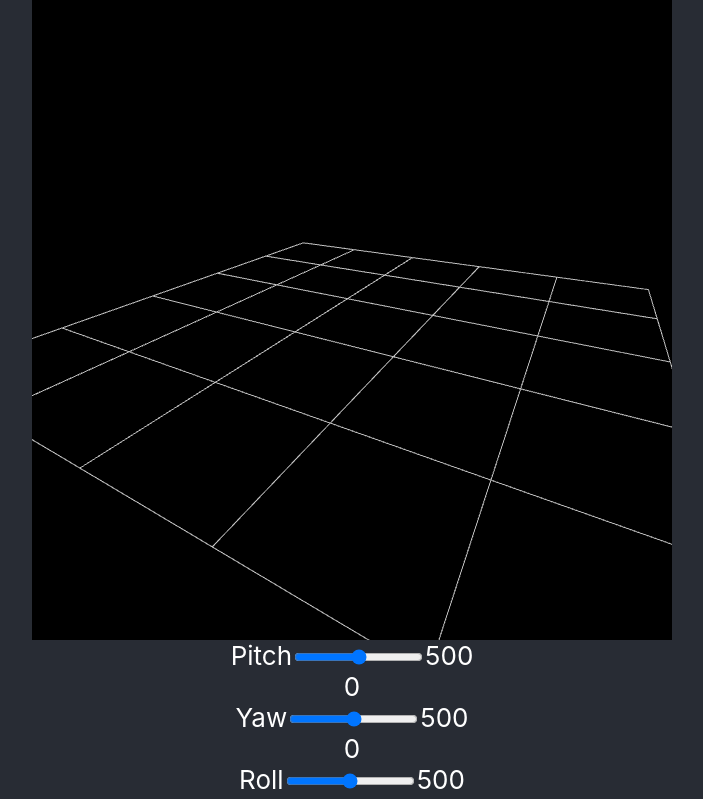
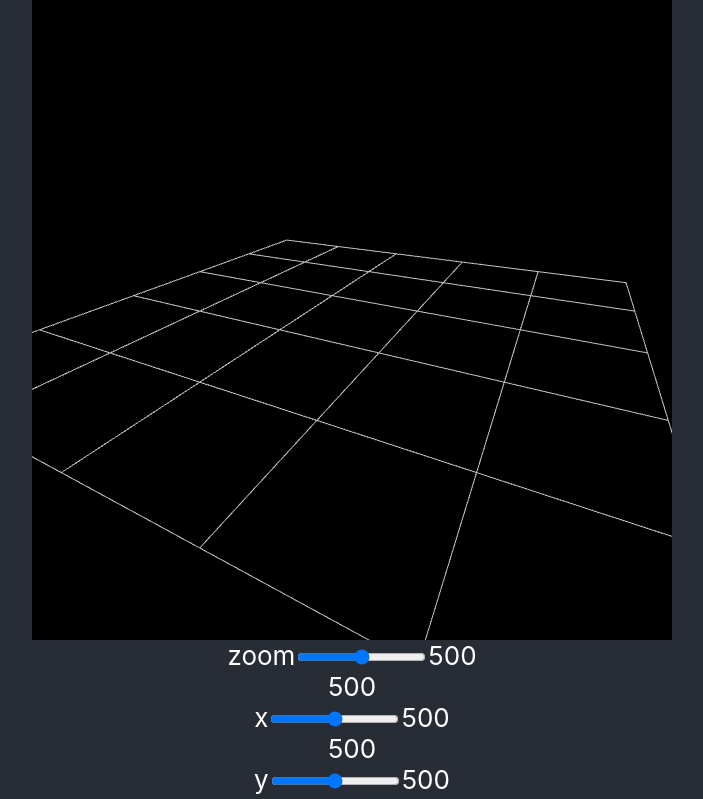
Before and after one commit to anselbrandt/threejs-react-demo, a React (Create React App) app: page / in a window 1280 px wide. Shown: the top 799 px of the page, without its empty margins (288-991 px from the left). Built offline with nearby package versions, Linux system fonts and the light colour scheme; no server answers.

Commit message:
Add CameraControls

```diff
--- a/src/App.js
+++ b/src/App.js
@@ -4,6 +4,7 @@ import useGetViewport from "./useGetViewport";
 import useLoader from "./useLoader";
 import ThreeCanvas from "./ThreeCanvas";
 import ModelControls from "./ModelControls";
+import CameraControls from "./CameraControls";
 
 function App() {
   const canvasRef = useRef();
@@ -20,10 +21,13 @@ function App() {
     yaw: 500,
     roll: 500,
   });
+  const [sliderPosition, setSliderPosition] = useState({
+    zoom: 500,
+    x: 500,
+    y: 500,
+  });
 
-  const handleOrbit = () => {};
-
-  const handleChange = (event) => {
+  const handleRotation = (event) => {
     const { name, value } = event.target;
     setSliderRotation((prevState) => ({
       ...prevState,
@@ -32,6 +36,14 @@ function App() {
     setRotation((prevState) => ({
       ...prevState,
       [name]: Math.PI * (+value / 500 - 1),
+    }));
+  };
+
+  const handlePosition = (event) => {
+    const { name, value } = event.target;
+    setSliderPosition((prevState) => ({
+      ...prevState,
+      [name]: value,
     }));
   };
 
@@ -44,12 +56,15 @@ function App() {
         cameraPosition={cameraPosition}
         rotation={rotation}
         model={model}
-        handleOrbit={handleOrbit}
+      />
+      <CameraControls
+        sliderPosition={sliderPosition}
+        handlePosition={handlePosition}
       />
       <ModelControls
         rotation={rotation}
         sliderRotation={sliderRotation}
-        handleChange={handleChange}
+        handleRotation={handleRotation}
       />
     </div>
   );
--- /dev/null
+++ b/src/CameraControls.js
@@ -0,0 +1,47 @@
+import React from "react";
+
+export default function CameraControls(props) {
+  return (
+    <div>
+      <div>
+        zoom
+        <input
+          name="zoom"
+          type="range"
+          min={0}
+          max={1000}
+          value={props.sliderPosition.zoom}
+          onChange={props.handlePosition}
+        />
+        {props.sliderPosition.zoom}
+      </div>
+      {props.sliderPosition.zoom}
+      <div>
+        x
+        <input
+          name="x"
+          type="range"
+          min={0}
+          max={1000}
+          value={props.sliderPosition.x}
+          onChange={props.handlePosition}
+        />
+        {props.sliderPosition.x}
+      </div>
+      {props.sliderPosition.x}
+      <div>
+        y
+        <input
+          name="y"
+          type="range"
+          min={0}
+          max={1000}
+          value={props.sliderPosition.y}
+          onChange={props.handlePosition}
+        />
+        {props.sliderPosition.y}
+      </div>
+      {props.sliderPosition.y}
+    </div>
+  );
+}
--- a/src/ModelControls.js
+++ b/src/ModelControls.js
@@ -11,7 +11,7 @@ export default function ModelControls(props) {
           min={0}
           max={1000}
           value={props.sliderRotation.pitch}
-          onChange={props.handleChange}
+          onChange={props.handleRotation}
         />
         {props.sliderRotation.pitch}
       </div>
@@ -24,7 +24,7 @@ export default function ModelControls(props) {
           min={0}
           max={1000}
           value={props.sliderRotation.yaw}
-          onChange={props.handleChange}
+          onChange={props.handleRotation}
         />
         {props.sliderRotation.yaw}
       </div>
@@ -37,7 +37,7 @@ export default function ModelControls(props) {
           min={0}
           max={1000}
           value={props.sliderRotation.roll}
-          onChange={props.handleChange}
+          onChange={props.handleRotation}
         />
         {props.sliderRotation.roll}
       </div>
--- a/src/ThreeCanvas.js
+++ b/src/ThreeCanvas.js
@@ -37,7 +37,6 @@ export default function ThreeCanvas(props) {
     controls.addEventListener("change", () => renderer.render(scene, camera)); // use if there is no animation loop
     controls.minDistance = 2;
     controls.maxDistance = 10;
-    controls.target.set(0, 0, -0.2);
     controls.update();
 
     ref.current.appendChild(renderer.domElement);
@@ -47,7 +46,7 @@ export default function ThreeCanvas(props) {
       ref.current.removeChild(renderer.domElement);
       controls.removeEventListener();
     };
-  }, [canvasRef, width, height, rotation, model]);
+  }, [canvasRef, width, height, rotation]);
 
   return <div ref={canvasRef}></div>;
 }
```
